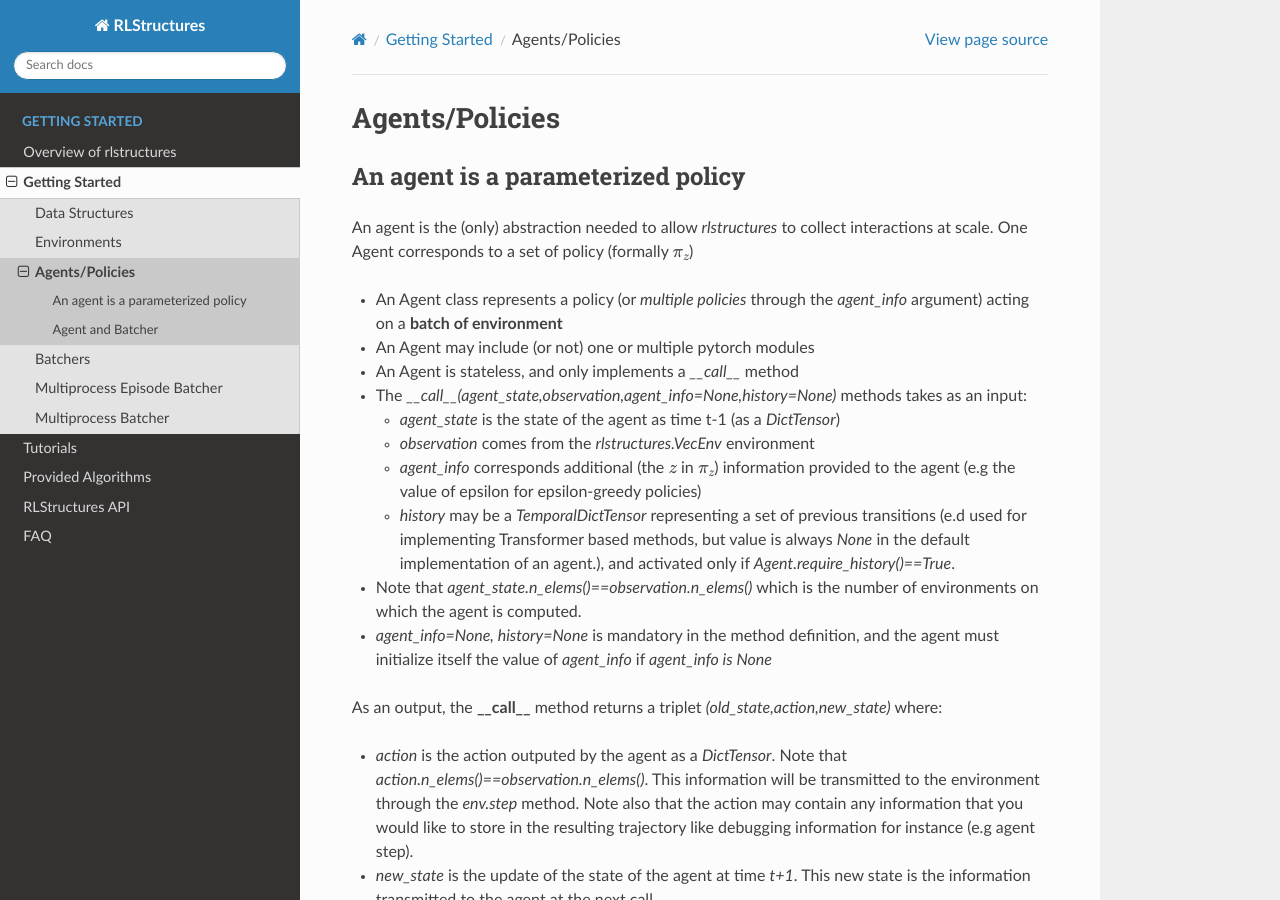
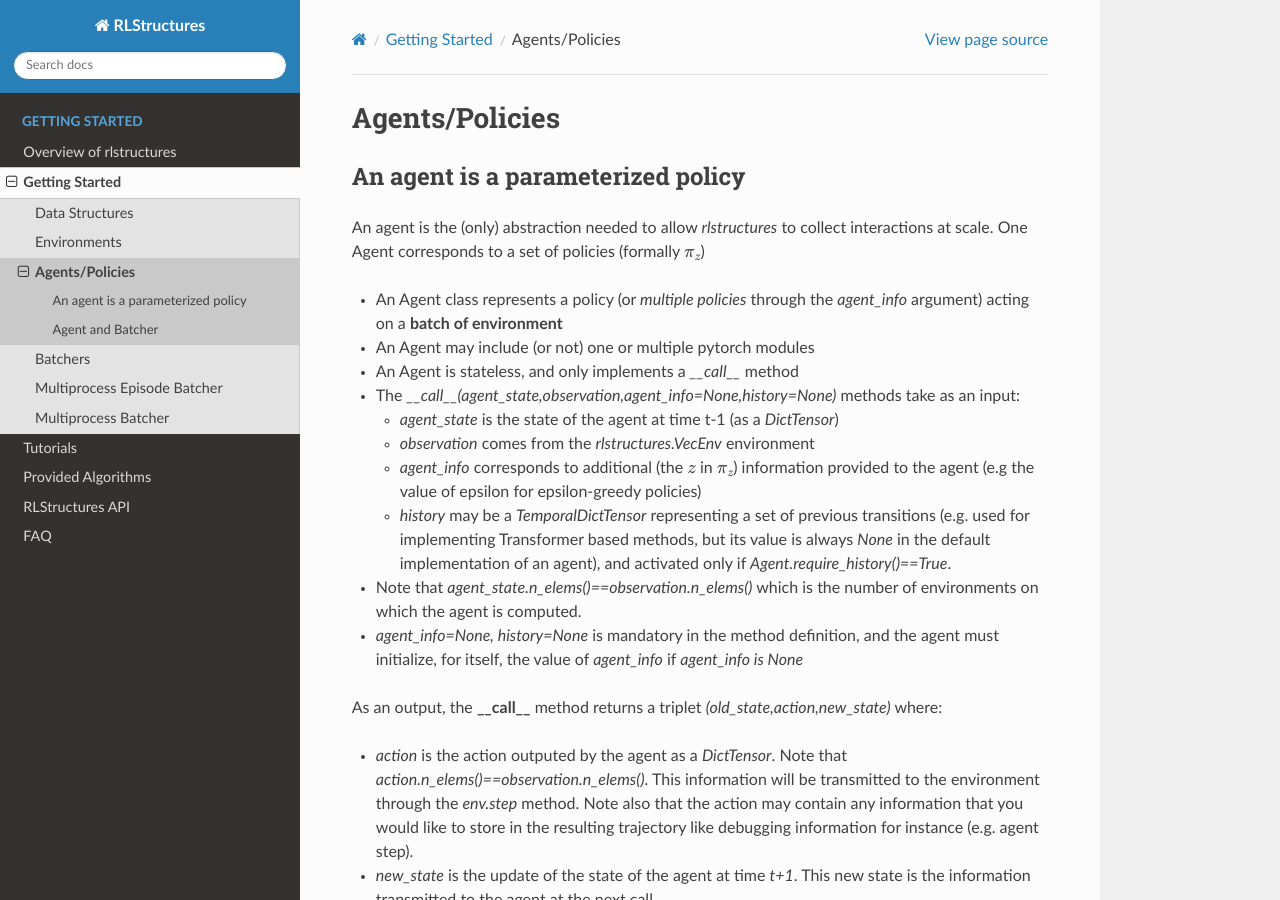
Before and after one commit to facebookresearch/rlstructures, a Sphinx documentation site: the page built from sphinx_docs/source/gettingstarted/Agent.rst, in a window 1280 px wide and 900 px high. Built offline with Sphinx 7.4.7 and the Read the Docs theme 2.0.0, drawn with Linux system fonts in a browser that asks for light colours; some of the changed text lies outside the part shown.

Commit message:
Update Agent.rst

```diff
--- a/sphinx_docs/source/gettingstarted/Agent.rst
+++ b/sphinx_docs/source/gettingstarted/Agent.rst
@@ -5,7 +5,7 @@ Agents/Policies
 An agent is a parameterized policy
 ----------------------------------
 
-An agent is the (only) abstraction needed to allow `rlstructures` to collect interactions at scale. One Agent corresponds to a set of policy (formally :math:`\pi_z`)
+An agent is the (only) abstraction needed to allow `rlstructures` to collect interactions at scale. One Agent corresponds to a set of policies (formally :math:`\pi_z`)
 
 * An Agent class represents a policy (or *multiple policies* through the `agent_info` argument) acting on a **batch of environment**
 
@@ -13,19 +13,19 @@ An agent is the (only) abstraction needed to allow `rlstructures` to collect int
 
 * An Agent is stateless, and only implements a `__call__` method
 
-* The `__call__(agent_state,observation,agent_info=None,history=None)` methods takes as an input:
+* The `__call__(agent_state,observation,agent_info=None,history=None)` methods take as an input:
 
-  * `agent_state` is the state of the agent as time t-1 (as a `DictTensor`)
+  * `agent_state` is the state of the agent at time t-1 (as a `DictTensor`)
   * `observation` comes from the `rlstructures.VecEnv` environment
-  * `agent_info` corresponds additional (the :math:`z` in :math:`\pi_z`) information provided to the agent (e.g the value of epsilon for epsilon-greedy policies)
-  * `history` may be a `TemporalDictTensor` representing a set of previous transitions (e.d used for implementing Transformer based methods, but value is always `None` in the default implementation of an agent.), and activated only if `Agent.require_history()==True`.
+  * `agent_info` corresponds to additional (the :math:`z` in :math:`\pi_z`) information provided to the agent (e.g the value of epsilon for epsilon-greedy policies)
+  * `history` may be a `TemporalDictTensor` representing a set of previous transitions (e.g. used for implementing Transformer based methods, but its value is always `None` in the default implementation of an agent), and activated only if `Agent.require_history()==True`.
 
 * Note that `agent_state.n_elems()==observation.n_elems()` which is the number of environments on which the agent is computed.
-* `agent_info=None, history=None` is mandatory in the method definition, and the agent must initialize itself the value of `agent_info` if `agent_info is None`
+* `agent_info=None, history=None` is mandatory in the method definition, and the agent must initialize, for itself, the value of `agent_info` if `agent_info is None`
 
 As an output, the **__call__** method returns a triplet `(old_state,action,new_state)` where:
 
-* `action` is the action outputed by the agent as a `DictTensor`. Note that `action.n_elems()==observation.n_elems()`. This information will be transmitted to the environment through the `env.step` method. Note also that the action may contain any information that you would like to store in the resulting trajectory like debugging information for instance (e.g agent step).
+* `action` is the action outputed by the agent as a `DictTensor`. Note that `action.n_elems()==observation.n_elems()`. This information will be transmitted to the environment through the `env.step` method. Note also that the action may contain any information that you would like to store in the resulting trajectory like debugging information for instance (e.g. agent step).
 
 * `new_state` is the update of the state of the agent at time `t+1`. This new state is the information transmitted to the agent at the next call.
 
@@ -113,11 +113,11 @@ In the mono-process case, one can use the
 
 * `execute(agent_info=None,env_info=None)` function returns env.n_envs() episodes
 * Acquired episodes are accessible by calling the *get* method that returns a *TemporalDictTensor*
-* Note that, at each execute, the user as to provide an `agent_info` value that will be transmitted to each of the agents, and an `env_info` value that will be transmitted to each environment (through the `reset` function), allowing to execute multiple policies on multiple environments in a single batcher call.
+* Note that, at each execution, the user has to provide an `agent_info` value that will be transmitted to each of the agents, and an `env_info` value that will be transmitted to each environment (through the `reset` function), allowing the execution of multiple policies on multiple environments in a single batcher call.
 
 .. code-block:: python
     batcher.execute()
     trajectories=batcher.get()
     print("Lengths of trajectories = ",trajectories.lengths)
 
-At last, consider that each agent implements the `Agent.update` function that will allow one to update the parameters of the agent.
+And finally, consider that each agent implements the `Agent.update` function that will allow one to update the parameters of the agent.
```
